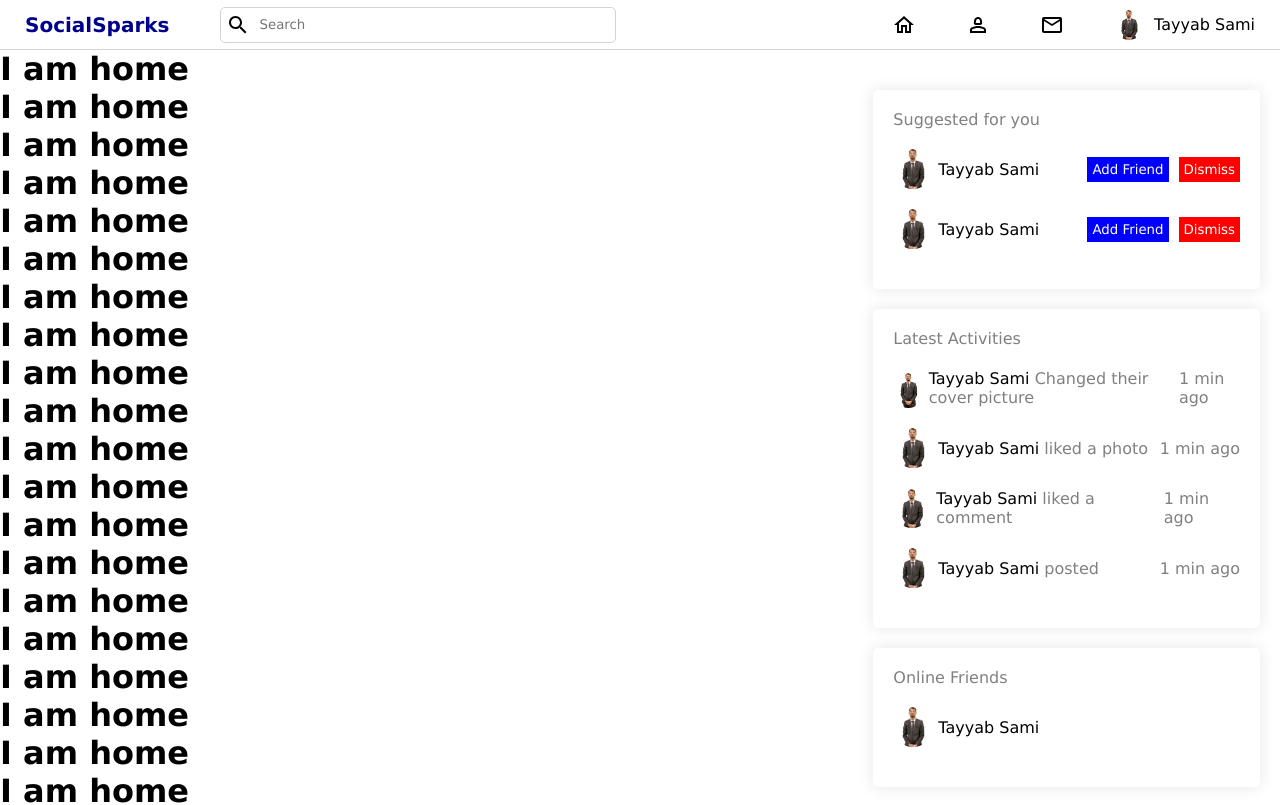
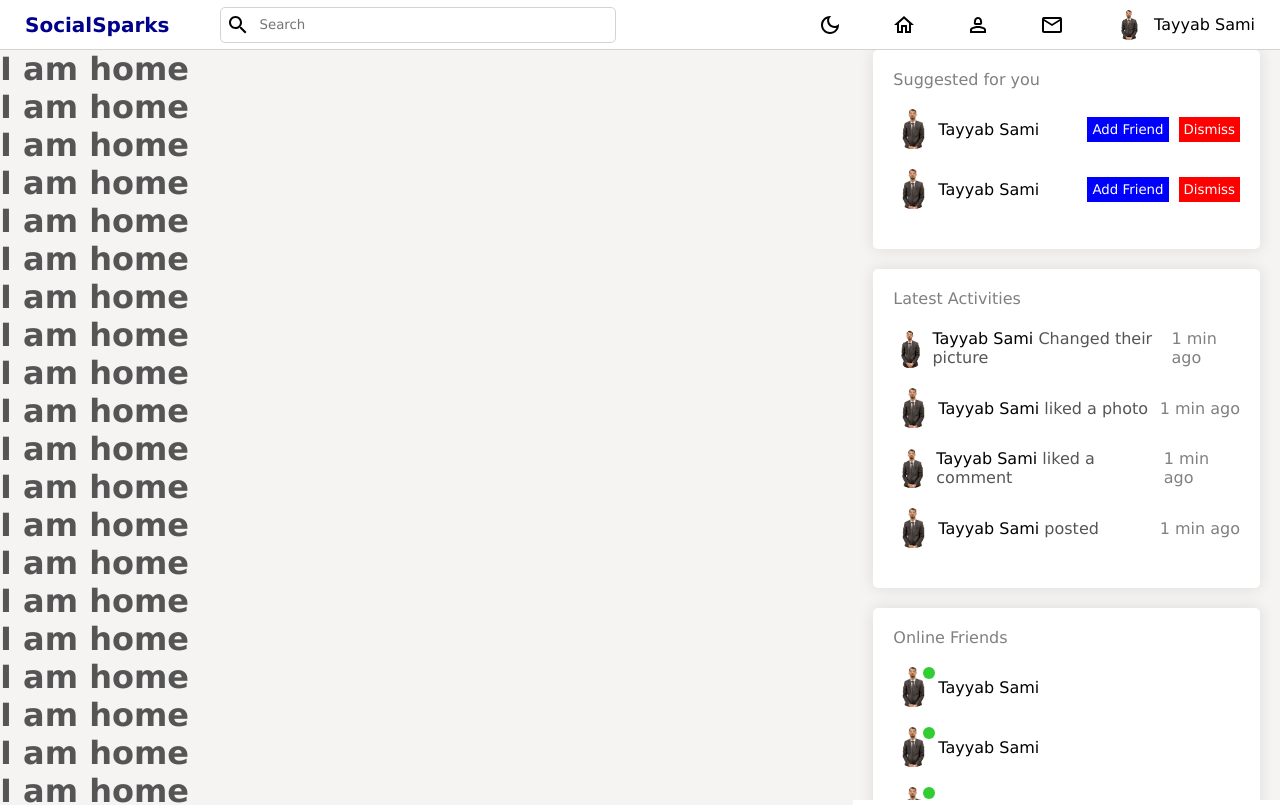
Before and after one commit to Tayyabsami1/Social-Media-Web-App, a React (Vite) app in the folder FrontEnd/: page / in a window 1280 px wide. Shown: the top 805 px of the page. Built offline with nearby package versions, Linux system fonts and the light colour scheme.

Commit message:
Dark Mode Light Mode functionaility

```diff
--- a/FrontEnd/src/App.jsx
+++ b/FrontEnd/src/App.jsx
@@ -1,4 +1,4 @@
-import React from 'react'
+import React, { useContext } from 'react'
 import { useEffect, useState } from 'react'
 import {
   createBrowserRouter,
@@ -6,12 +6,16 @@ import {
   Outlet,
   RouterProvider,
 } from "react-router-dom";
+
 import Login from './Components/Login';
 import SignUp from './Components/SignUp';
 import Home from './Components/Home';
 import Navbar from './Components/Navbar';
 import Profile from './Components/Profile';
 import Rightbar from './Components/Rightbar';
+
+import './Styles.scss'
+import { DarkModeContext } from './Context/darkModeContext';
 
 const App = () => {
 
@@ -22,10 +26,11 @@ const App = () => {
   // }, [])
 
   const user= true;
+  const {darkMode}= useContext(DarkModeContext);
 
   const Layout =()=>{
     return (
-    <>
+    <div className={`theme-${darkMode? "dark":"light"}`}>
     <Navbar/>
     <div style={{display: "flex"}}>
     <div style={{flex: 6}}>
@@ -33,7 +38,7 @@ const App = () => {
     </div>
     <Rightbar/>
     </div>
-    </>
+    </div>
     )
   }
 
--- a/FrontEnd/src/Components/Home.jsx
+++ b/FrontEnd/src/Components/Home.jsx
@@ -1,8 +1,9 @@
 import React from 'react'
+import '../Css/Home.scss'
 
 const Home = () => {
   return (
-    <div>
+    <div className='Home'>
       <h1>I am home </h1>
       <h1>I am home </h1>
       <h1>I am home </h1>
--- a/FrontEnd/src/Components/Navbar.jsx
+++ b/FrontEnd/src/Components/Navbar.jsx
@@ -1,13 +1,20 @@
 import React from 'react'
+import { useContext } from 'react';
 import '../Css/Navbar.scss'
 import SearchIcon from '@mui/icons-material/Search';
 import HomeOutlinedIcon from '@mui/icons-material/HomeOutlined';
 import MailOutlineOutlinedIcon from '@mui/icons-material/MailOutlineOutlined';
 import Person2OutlinedIcon from '@mui/icons-material/Person2Outlined';
+import DarkModeOutlinedIcon from '@mui/icons-material/DarkModeOutlined';
+import WbSunnyOutlinedIcon from '@mui/icons-material/WbSunnyOutlined';
 import  mypic from '../assets/mypic.png'
 import { Link } from 'react-router-dom';
+import { DarkModeContext } from '../Context/darkModeContext';
 
 const Navbar = () => {
+
+  const {toggle,darkMode}= useContext(DarkModeContext);
+
   return (
     <>
     <div className="Navbar">
@@ -25,9 +32,12 @@ const Navbar = () => {
       </div>
 
       <div className="right">
-        <HomeOutlinedIcon/>
-        <Person2OutlinedIcon/>
-        <MailOutlineOutlinedIcon/>
+
+       {darkMode ?<WbSunnyOutlinedIcon className='icon' onClick={toggle}/>: <DarkModeOutlinedIcon className='icon' onClick={toggle}/> }
+        <HomeOutlinedIcon className='icon'/>
+        <Person2OutlinedIcon className='icon'/>
+        <MailOutlineOutlinedIcon className='icon'/>
+
         <div className="user">
           <img src={mypic} alt="" />
           <span>Tayyab Sami</span>
--- a/FrontEnd/src/Components/Rightbar.jsx
+++ b/FrontEnd/src/Components/Rightbar.jsx
@@ -37,7 +37,7 @@ const Rightbar = () => {
                         <div className="userinfo">
                             <img src={mypic} alt="" />
                             <p>
-                                <span>Tayyab Sami</span> Changed their cover picture
+                                <span>Tayyab Sami</span> Changed their picture
                             </p>
                         </div>
                         <span>1 min ago </span>
@@ -79,9 +79,35 @@ const Rightbar = () => {
                     <div className="user">
                         <div className="userinfo">
                             <img src={mypic} alt="" />
+                            <div className="online"/>
                                 <span>Tayyab Sami</span>
                         </div>
                     </div>
+
+                    <div className="user">
+                        <div className="userinfo">
+                            <img src={mypic} alt="" />
+                            <div className="online"/>
+                                <span>Tayyab Sami</span>
+                        </div>
+                    </div>
+
+                    <div className="user">
+                        <div className="userinfo">
+                            <img src={mypic} alt="" />
+                            <div className="online"/>
+                                <span>Tayyab Sami</span>
+                        </div>
+                    </div>
+
+                    <div className="user">
+                        <div className="userinfo">
+                            <img src={mypic} alt="" />
+                            <div className="online"/>
+                                <span>Tayyab Sami</span>
+                        </div>
+                    </div>
+
                 </div>
             </div>
         </div>
--- /dev/null
+++ b/FrontEnd/src/Context/darkModeContext.jsx
@@ -0,0 +1,23 @@
+import { createContext, useEffect, useState } from "react";
+
+export const DarkModeContext = createContext();
+
+export const DarkModeContextProvider = ({ children }) => {
+  const [darkMode, setDarkMode] = useState(
+    JSON.parse(localStorage.getItem("darkMode")) || false
+  );
+
+  const toggle = () => {
+    setDarkMode(!darkMode);
+  };
+
+  useEffect(() => {
+    localStorage.setItem("darkMode", darkMode);
+  }, [darkMode]);
+
+  return (
+    <DarkModeContext.Provider value={{ darkMode, toggle }}>
+      {children}
+    </DarkModeContext.Provider>
+  );
+};
--- a/FrontEnd/src/Css/Home.scss
+++ b/FrontEnd/src/Css/Home.scss
@@ -0,0 +1,10 @@
+@import '../Styles.scss';
+
+
+
+.Home{
+    @include themify($themes) {
+        background-color: themed("bgSoft");
+        color: themed("textColorSoft");
+    }
+}
--- a/FrontEnd/src/Css/Navbar.scss
+++ b/FrontEnd/src/Css/Navbar.scss
@@ -1,56 +1,72 @@
-.Navbar{
+@import '../Styles.scss';
+
+.Navbar {
+    @include themify($themes) {
         display: flex;
         align-items: center;
         justify-content: space-between;
         padding: 10px 25px;
         height: 50px;
-    border-bottom: 1px solid lightgray;
+        border-bottom: 1px solid themed("border");
         position: sticky;
         top: 0;
-    background-color: white;
-    .left{
+        background-color: themed("bg");
+        color: themed("textColor");
+
+        .left {
             display: flex;
             align-items: center;
             gap: 50px;
-        span{
+
+            span {
                 font-weight: bold;
                 font-size: 20px;
-            color: darkblue;
+                color: themed("logo");;
 
             }
 
-        .search{
+            .search {
                 display: flex;
                 align-items: center;
                 gap: 10px;
-            border: 1px solid lightgray;
+                border: 1px solid themed("border");
                 border-radius: 5px;
                 padding: 5px;
 
-            input{
+                input {
                     border: none;
                     width: 350px;
+                    color: themed("textColor");
+                    background-color: transparent;
                 }
             }
         }
 
-    .right{
+        .right {
             display: flex;
             align-items: center;
             gap: 50px;
-        .user{
+
+            .icon{
+                cursor: pointer;
+            }
+
+            .user {
                 display: flex;
                 align-items: center;
                 gap: 10px;
-            img{
+
+                img {
                     width: 30px;
                     height: 30px;
                     border-radius: 50%;
                     object-fit: cover;
                 }
-            span{
+
+                span {
                     font-weight: 500;
                 }
             }
         }
     }
+}
--- a/FrontEnd/src/Css/Rightbar.scss
+++ b/FrontEnd/src/Css/Rightbar.scss
@@ -1,17 +1,23 @@
+@import '../Styles.scss';
+
+
 .Rightbar {
+    @include themify($themes) {
         position: sticky;
-    top: 70px;
-    height: calc(100vh - 70px);
+        top: 50px;
+        height: calc(100vh - 50px);
         flex: 3;
         overflow: scroll;
-
+        background-color: themed("bgSoft");
         &::-webkit-scrollbar {
             display: none;
         }
 
 
         .container {
-        padding: 20px;
+            background-color: themed("bgSoft");
+
+            padding: 0 20px;
 
             .item {
                 -webkit-box-shadow: 0px 0px 15px 1px rgba(0, 0, 0, 0.09);
@@ -20,6 +26,7 @@
                 padding: 20px;
                 border-radius: 5px;
                 margin-bottom: 20px;
+                background-color: themed("bg");
 
                 span {
                     color: grey;
@@ -35,6 +42,7 @@
                         display: flex;
                         align-items: center;
                         gap: 5px;
+                        position: relative;
 
                         img {
                             height: 40px;
@@ -42,12 +50,23 @@
                             border-radius: 50%;
                             object-fit: cover;
                         }
-                    p{
-                     color: gray;
+
+                        .online {
+                            height: 12px;
+                            width: 12px;
+                            background-color: limegreen;
+                            border-radius: 50%;
+                            position: absolute;
+                            top: 0;
+                            left: 30px;
+                        }
+
+                        p {
+                            color: themed("textColorSoft");
                         }
 
                         span {
-                        color: black;
+                            color: themed("textColor");
                             font-weight: 500;
                         }
                     }
@@ -76,3 +95,4 @@
             }
         }
     }
+}
--- /dev/null
+++ b/FrontEnd/src/Styles.scss
@@ -0,0 +1,52 @@
+$themes: (
+    light: (textColor: #000,
+        bg: white,
+        logo: darkblue,
+        bgSoft: #f6f3f3,
+        textColorSoft: #555,
+        border: lightgray,
+    ),
+    dark: (textColor: whitesmoke,
+        bg: #222,
+        logo: white,
+        bgSoft: #333,
+        textColorSoft: lightgray,
+        border: #444,
+    ),
+);
+
+@mixin themify($themes) {
+    @each $theme, $map in $themes {
+        .theme-#{$theme} & {
+            $theme-map: (
+                ) !global;
+
+            @each $key, $submap in $map {
+                $value: map-get(map-get($themes, $theme), "#{$key}"
+                );
+            $theme-map: map-merge($theme-map,
+                    ($key: $value,
+                    )) !global;
+        }
+
+        @content;
+        $theme-map: null !global;
+    }
+}
+}
+
+@function themed($key) {
+    @return map-get($theme-map, $key);
+}
+
+@mixin mobile {
+    @media (max-width: 480px) {
+        @content;
+    }
+}
+
+@mixin tablet {
+    @media (max-width: 960px) {
+        @content;
+    }
+}
--- a/FrontEnd/src/main.jsx
+++ b/FrontEnd/src/main.jsx
@@ -1,9 +1,12 @@
 import React from 'react'
 import ReactDOM from 'react-dom/client'
 import App from './App.jsx'
+import { DarkModeContextProvider } from "./Context/darkModeContext.jsx";
 
 ReactDOM.createRoot(document.getElementById('root')).render(
   <React.StrictMode>
-    <App />
+    <DarkModeContextProvider>
+      <App />
+    </DarkModeContextProvider>
   </React.StrictMode>,
 )
```
Lines whose indentation alone changed are shown as unchanged.
